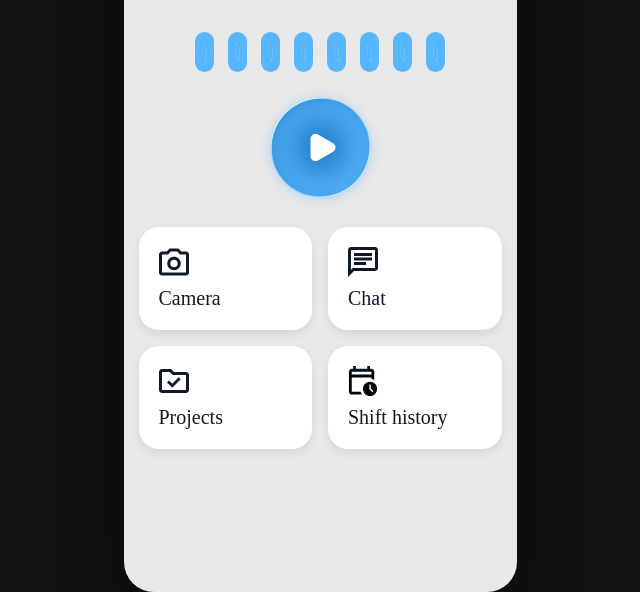
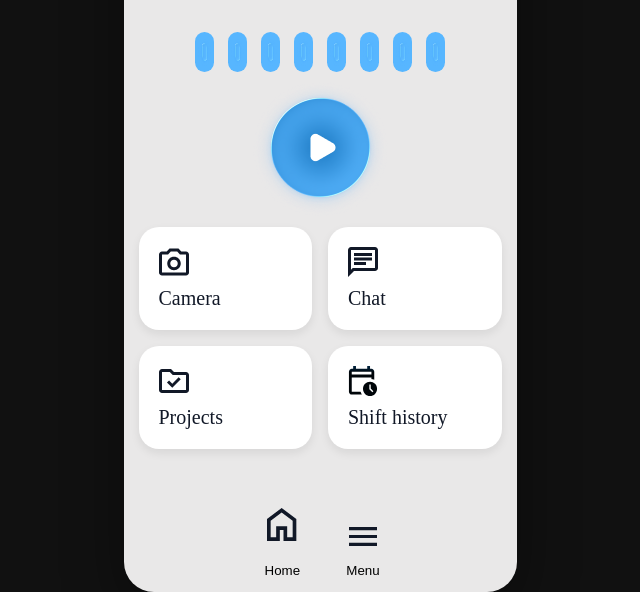
Before and after one commit to alexgeho/appNewDesign, a website built with Vite: page index.html in a window 1280 px wide. Shown: the part 234-826 px from the top of the page, without its empty margins (320-960 px from the left). Built offline with nearby package versions, Linux system fonts and the light colour scheme.

Commit message:
feat: footer menu

```diff
--- a/index.html
+++ b/index.html
@@ -69,7 +69,18 @@
 
       </main>
 
-      <footer class="footer"></footer>
+      <footer class="footer">
+        <nav class="navFooter">
+          <button class="btnFooter">
+            <img src="/src/assets/Home.svg" alt="">
+            <p>Home</p>
+          </button>
+          <button class="btnFooter">
+            <img src="/src/assets/Menu.svg" alt="">
+            <p>Menu</p>
+          </button>
+        </nav>
+      </footer>
     </div>
   </div>
 
--- a/src/style.css
+++ b/src/style.css
@@ -10,6 +10,9 @@ body {
 .phone {
   width: 393px;
   height: 852px;
+
+  display: flex;
+  flex-direction: column;
 
   background: #e9e8e8;
   border-radius: 30px;
@@ -30,6 +33,7 @@ main {
   display: flex;
   flex-direction: column;
   align-items: center;
+
 }
 
 .time {
@@ -146,3 +150,25 @@ main {
 }
 
 /*  */
+
+
+/* FOOTER START */
+
+.footer {
+  margin-top: auto;
+}
+
+.navFooter {
+  display: flex;
+  justify-content: center;
+  align-items: baseline;
+  gap: 30px;
+
+}
+
+.btnFooter {
+  background: #e9e8e8;
+  border-style: hidden;
+}
+
+/* FOOTER END */
```
Also changed, not shown: src/assets/Home.svg (added), src/assets/Menu.svg (added).
